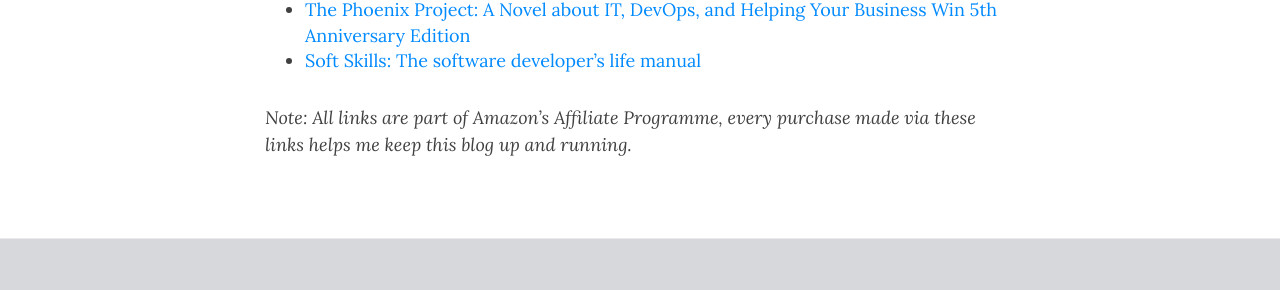
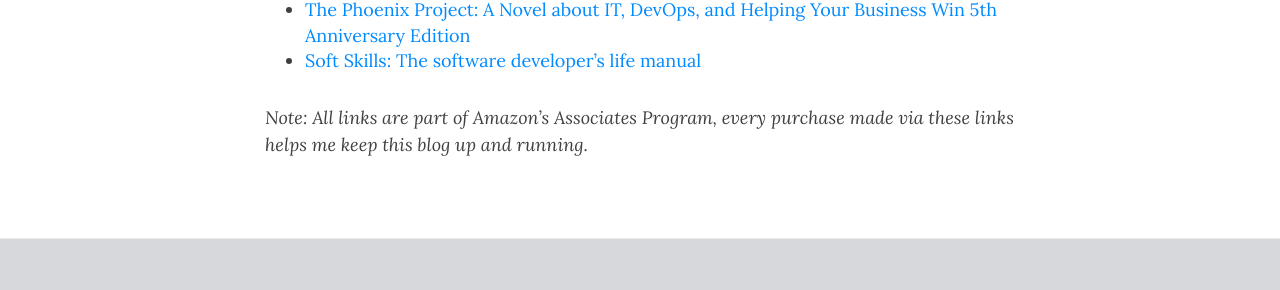
Before and after one commit to oliversavio/oliversavio.github.io, a Jekyll site: the page built from books.md, in a window 1280 px wide and 1293 px high. Shown: the part 821-1111 px from the top of the window. Built offline with Jekyll 4.4.1, drawn with Linux system fonts in a browser that asks for light colours; nearby versions of some CDN libraries.

Commit message:
update amaon associates program text

```diff
--- a/books.md
+++ b/books.md
@@ -21,7 +21,7 @@ subtitle: If you're serious about crafting software, check out these books.
 - [The Phoenix Project: A Novel about IT, DevOps, and Helping Your Business Win 5th Anniversary Edition][pheonix-project]
 - [Soft Skills: The software developer's life manual][soft-skills]
 
-_Note: All links are part of Amazon's Affiliate Programme, every purchase made via these links helps me keep this blog up and running._
+_Note: All links are part of Amazon's Associates Program, every purchase made via these links helps me keep this blog up and running._
 
 
 
```
